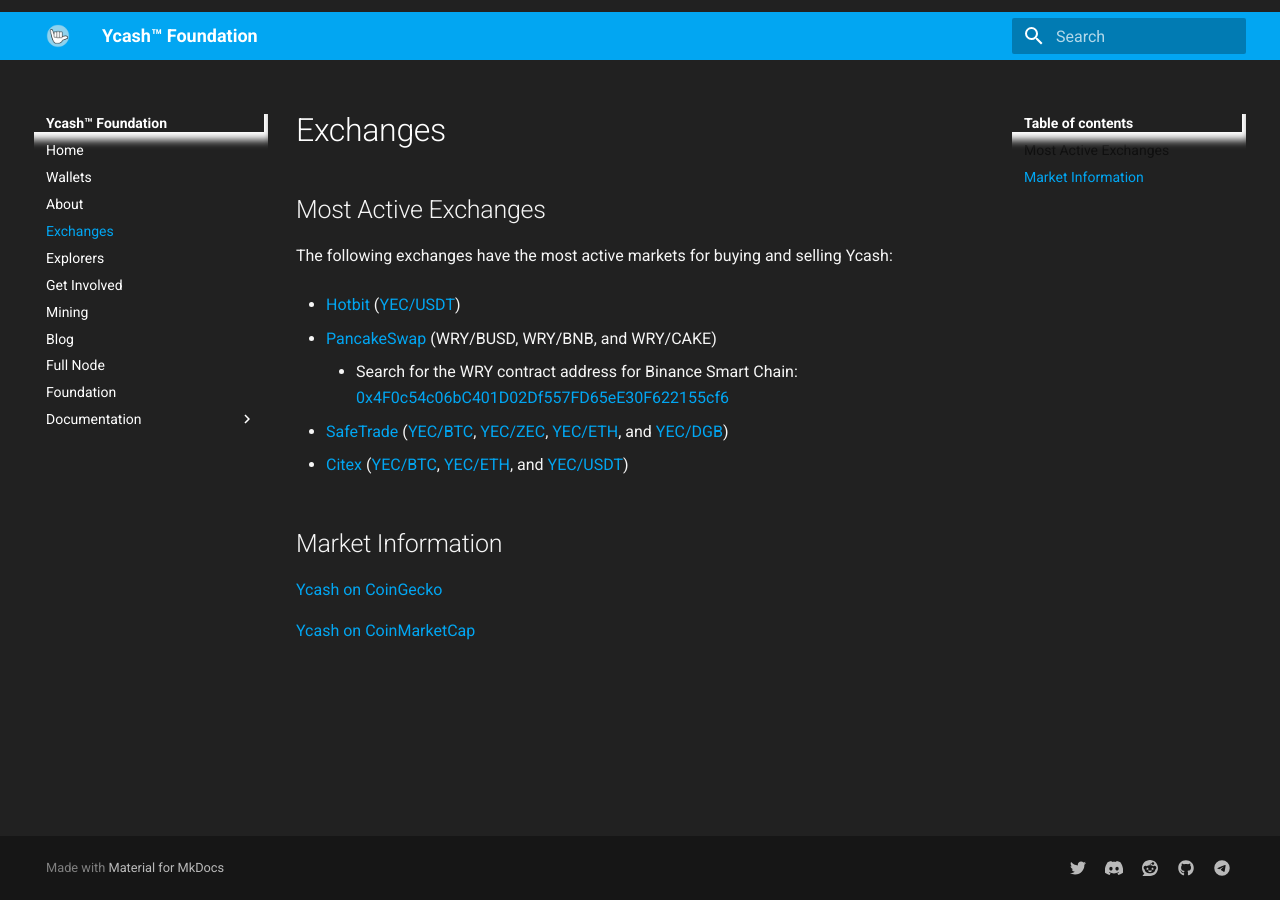
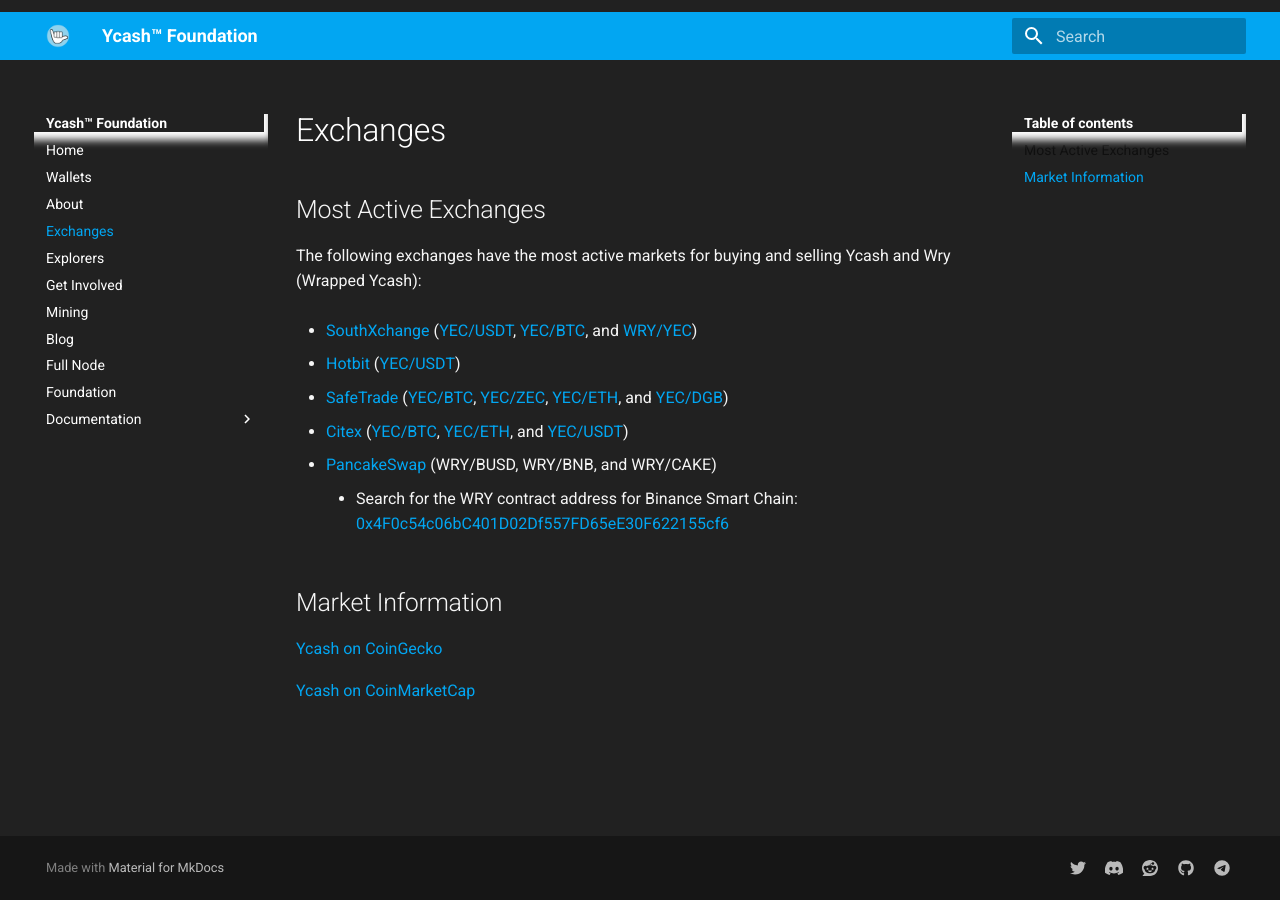
Before and after one commit to ycashfoundation/ycash-website, an MkDocs documentation site: the page built from docs/exchanges.md, in a window 1280 px wide. Built offline with MkDocs 1.6.1 and Material for MkDocs 9.7.7, drawn with Linux system fonts in a browser that asks for light colours.

Commit message:
link to y.cash and update list of exchanges

```diff
--- a/docs/exchanges.md
+++ b/docs/exchanges.md
@@ -2,16 +2,18 @@
 
 ## Most Active Exchanges
 
-The following exchanges have the most active markets for buying and selling Ycash:
+The following exchanges have the most active markets for buying and selling Ycash and Wry (Wrapped Ycash):
+
+* [SouthXchange](https://main.southxchange.com/) ([YEC/USDT](https://main.southxchange.com/Market/Book/YEC/USDT), [YEC/BTC](https://main.southxchange.com/Market/Book/YEC/BTC), and [WRY/YEC](https://main.southxchange.com/Market/Book/WRY/YEC))
 
 * [Hotbit](https://www.hotbit.io/) ([YEC/USDT](https://www.hotbit.io/exchange?symbol=YEC_USDT))
-
-* [PancakeSwap](https://exchange.pancakeswap.finance/#/swap) (WRY/BUSD, WRY/BNB, and WRY/CAKE)
-    - Search for the WRY contract address for Binance Smart Chain: [0x4F0c54c06bC401D02Df557FD65eE30F622155cf6](https://bscscan.com/token/0x4F0c54c06bC401D02Df557FD65eE30F622155cf6)
 
 * [SafeTrade](https://www.safe.trade) ([YEC/BTC](https://safe.trade/trading/yecbtc), [YEC/ZEC](https://safe.trade/trading/yeczec), [YEC/ETH](https://safe.trade/trading/yeceth), and [YEC/DGB](https://safe.trade/trading/yecdgb))
 
 * [Citex](https://www.citex.co.kr) ([YEC/BTC](https://www.citex.co.kr/#/trade/YEC_BTC), [YEC/ETH](https://www.citex.co.kr/#/trade/YEC_ETH), and [YEC/USDT](https://www.citex.co.kr/#/trade/YEC_USDT))
+
+* [PancakeSwap](https://exchange.pancakeswap.finance/#/swap) (WRY/BUSD, WRY/BNB, and WRY/CAKE)
+    - Search for the WRY contract address for Binance Smart Chain: [0x4F0c54c06bC401D02Df557FD65eE30F622155cf6](https://bscscan.com/token/0x4F0c54c06bC401D02Df557FD65eE30F622155cf6)
 
 
 ## Market Information
```
Also changed, not shown: docs/index.md (+3 -1 lines).
